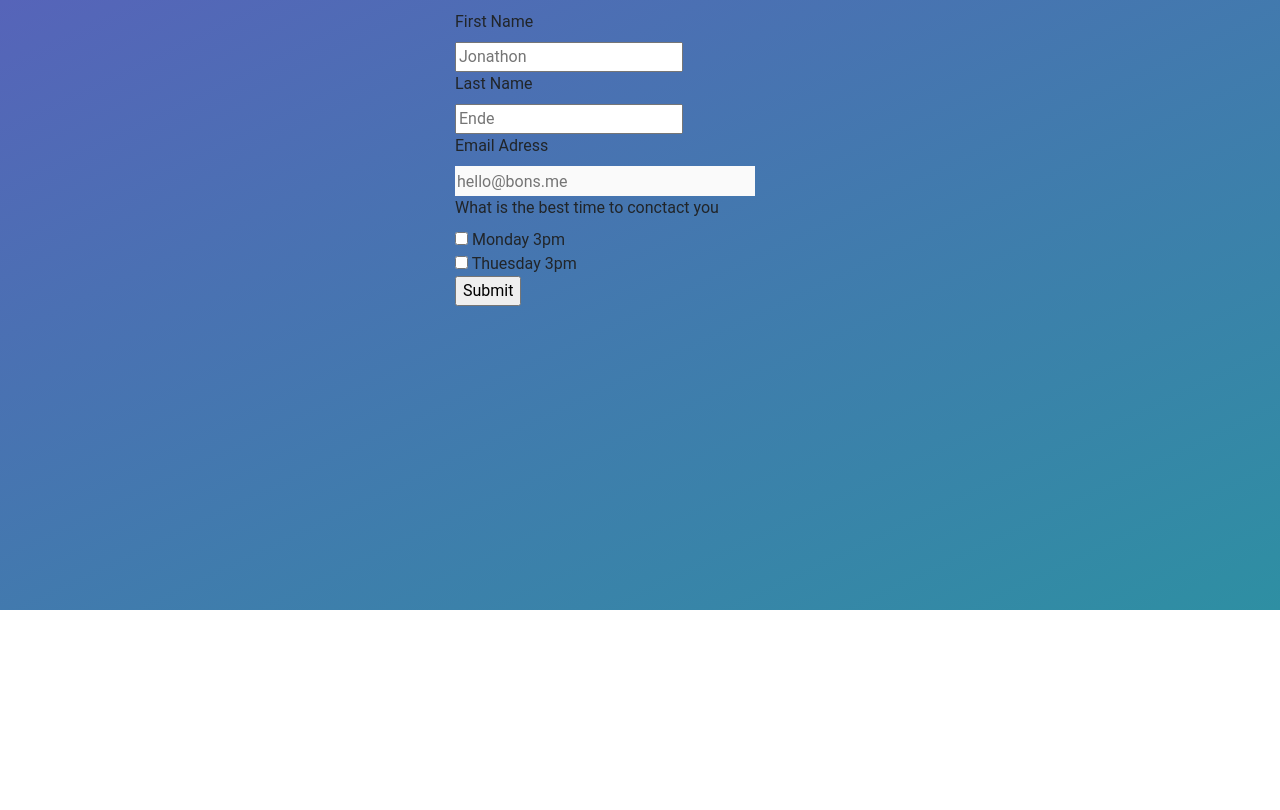
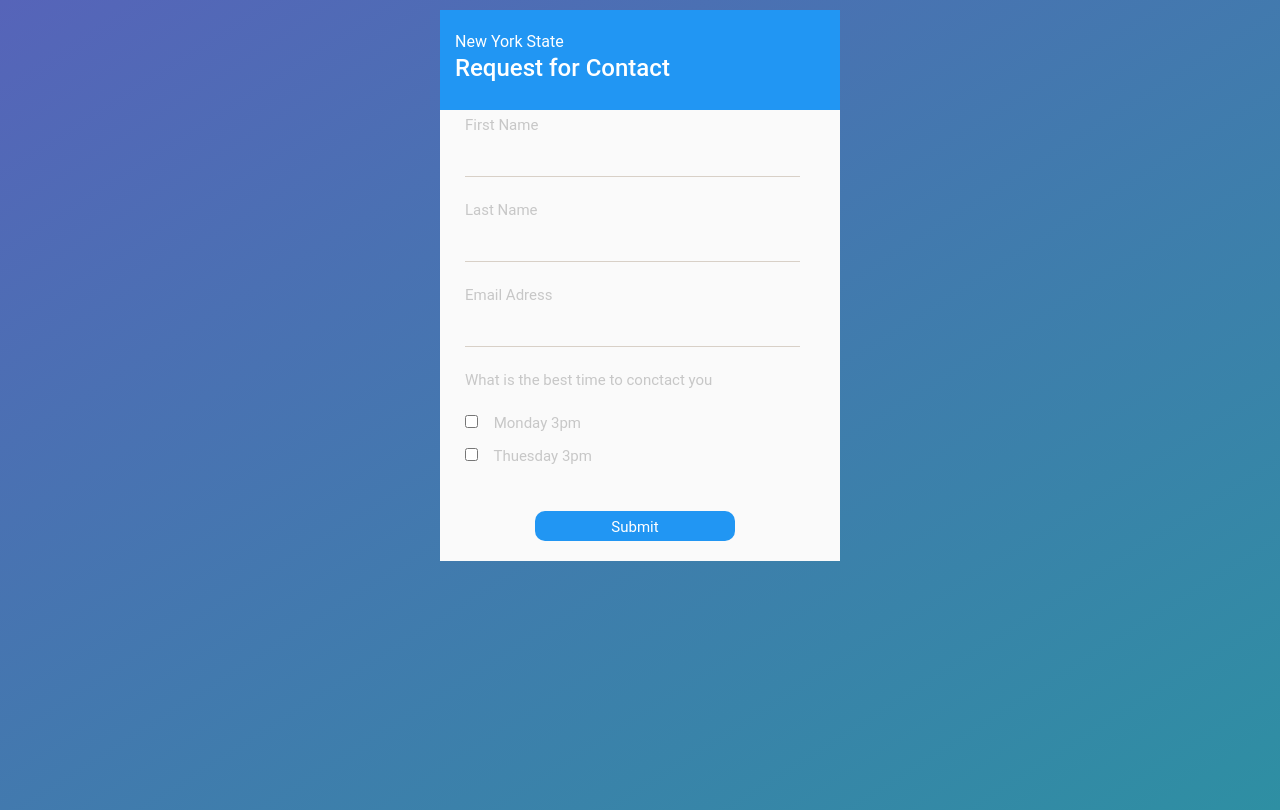
Before and after one commit to Andjelka90/kontakt-forma, a plain HTML site: page index.html in a window 1280 px wide. Drawn offline with nearby package versions, Linux system fonts and the light colour scheme.

Commit message:
Izmene na html i css

```diff
--- a/index.html
+++ b/index.html
@@ -15,36 +15,53 @@
 <body>
 
     <div class="container">
-        <div class="row">
+
+        <div class="row blue">
             <div class="col-sm-12">
-                <label for="ime">First Name</label><br>
-                <input type="text" name="ime" id="ime" placeholder="Jonathon">
+                <p>New York State</p>
+                <h4>Request for Contact</h4>
             </div>
+        </div>
 
+        <div class="row grey">
             <div class="col-sm-12">
-                <label for="prezime">Last Name</label><br>
-                <input type="text" name="prezime" id="prezime" placeholder="Ende">
-            </div>
 
-            <div class="col-sm-12">
-                <label for="email">Email Adress</label><br>
-                <input type="text" name="email" id="email" placeholder="hello@bons.me">
-            </div>
+                <form action="">
+                    <div class="flex">
+                        <div class="flex-item">
+                            <label for="ime">First Name</label><br>
+                            <input type="text" name="ime" id="ime">
+                            <hr>
+                        </div>
 
-            <div class="col-sm-12">
-                <label for="">What is the best time to conctact you</label><br>
-                <input type="checkbox" name="" id="">
-                Monday 3pm <br>
-                <input type="checkbox" name="" id="">
-                Thuesday 3pm <br>
-            </div>
+                        <div class="flex-item">
+                            <label for="prezime">Last Name</label><br>
+                            <input type="text" name="prezime" id="prezime">
+                            <hr>
+                        </div>
 
-            <div class="col-sm-12">
-                <input type="submit" value="Submit">
+                        <div class="flex-item">
+                            <label for="email">Email Adress</label><br>
+                            <input type="email" name="email" id="email">
+                            <hr>
+                        </div>
+
+                        <div class="flex-item">
+                            <p> What is the best time to conctact you </p>
+                            <input type="checkbox" name="checkbox" id="checkbox" class="checkbox">
+                            Monday 3pm <br>
+                            <input type="checkbox" name="checkbox" id="checkbox" class="checkbox">
+                            Thuesday 3pm <br>
+                        </div>
+
+                        <div class="flex-item">
+                            <input type="submit" value="Submit" id="submit">
+                        </div>
+                    </div>
+                </form>
             </div>
         </div>
     </div>
-
 
     <script src="main.js"></script>
 </body>
--- a/style.css
+++ b/style.css
@@ -9,7 +9,7 @@ body{
 
 .container{
     width: 400px;
-    height: 600px;
+    height: 800px;
     margin-top:10px;
 
 }
@@ -19,14 +19,19 @@ body{
     background-color: #2196f3;
     color: white;
     align-content: center;
+    display: flex;
 }
 
 .grey{
-    background-color: #fafafa
+    background-color: #fafafa;
+    padding-right: 15px;
+    color: #c7c7c7;
+
 }
 p{
     margin-bottom:0;
 }
+
 
 .flex{
     height: 100%;
@@ -43,7 +48,7 @@ p{
     padding-bottom: 10px;
 }
 
-#name, #last, #email{
+#ime, #prezime, #email{
     width: 300px;
     height: 30px;
     border: none;
@@ -57,13 +62,19 @@ input:focus{
 hr{
     color: #2196f3;
     border-width: 2px;
+    width: 100%;
+    margin: 8px 0 -2px;
+    border-top: 1px solid #d8d0c7;
+    -webkit-transition: all 300ms ease-out;
+    transition: all 300ms ease-out;
 }
 
 .flex-item p {
     margin-bottom: 30px;
+    position: relative;
 }
 
-.radio{
+.checkbox{
     margin-bottom: 20px;
 }
 
@@ -73,4 +84,46 @@ hr{
     background-color: #2196f3;
     color: white;
     border-radius: 10px;
+    margin-left: 70px;
 }
+
+
+
+
+
+
+
+
+
+
+input[type=checkbox] {
+    margin-right: 12px;
+}
+
+
+
+input[type=submit] {
+    display: block;
+    width: 100%;
+    border: none;
+    border-color: transparent;
+    background-color: orange;
+    color: white;
+    padding-top: 8px;
+    padding-bottom: 7px;
+}
+
+input[type=submit]:hover {
+    background-color: orangered;
+}
+
+input[type=text]:focus ~hr, input[type=email]:focus ~hr {
+    width: 60%;
+    border-top: 1px solid #68b5f5;
+    /* background-color: #68b5f5; */
+}
+
+::placeholder { /* Chrome, Firefox, Opera, Safari 10.1+ */
+    color: #9b9b9c;
+    opacity: 1; /* Firefox */
+}
```
